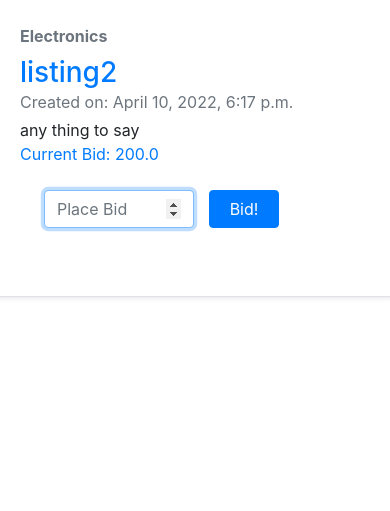
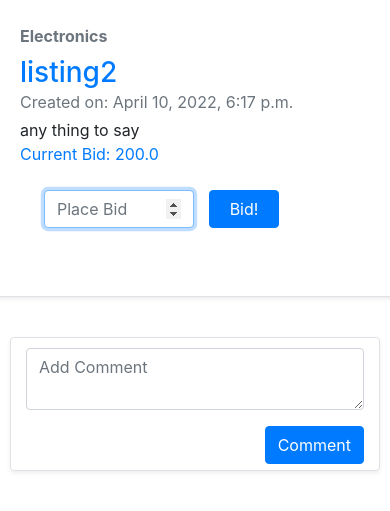
Before and after one commit to alialatabi/commerce, a Django app: page /Listing/2 in a window 390 px wide. Shown: the part 164-675 px from the top of the page. Run offline with Django 3.2, Linux system fonts and the light colour scheme; data comes from the database, SQL or seed files in the repository; both versions use the stored data as it was after the commit; some libraries are stand-ins or nearby versions.

Commit message:
Completed the commenting functionality

```diff
--- a/auctions/templates/auctions/listing.html
+++ b/auctions/templates/auctions/listing.html
@@ -38,7 +38,7 @@
                             {% for bid in bids %}
                                 {% if bid.bid == current_bid and bid.user == current_user %}
                                     <div class="alert alert-success" role="alert">
-                                    Congrats!!! you won this auction yehoooooo
+                                        Congrats!!! you won this auction yehoooooo
                                     </div>
                                 {% endif %}
                             {% endfor %}
@@ -53,7 +53,7 @@
                             {% for bid in bids %}
                                 {% if bid.bid == current_bid %}
                                     <div class="alert alert-success" role="alert">
-                                    {{ bid.user.username }} is the winner
+                                        {{ bid.user.username }} is the winner
                                     </div>
                                 {% endif %}
                             {% endfor %}
@@ -69,6 +69,29 @@
             </div>
         </div>
     </div>
+    <div class="row mb-3 ">
+        <div class="col-md-8 container-fluid">
+            <div class="col g-0 border rounded overflow-hidden flex-md-row mb-6 shadow-sm h-md-250 position-relative">
+                <form action="{% url 'comment' listing.id %}" method="post" style="margin-bottom: 60px">
+                    {% csrf_token %}
+                    <div class="form-group">
+                        <textarea class="form-control" rows="2" style="margin-top: 10px" name="comment"
+                                  placeholder="Add Comment"></textarea>
+                    </div>
+                    <div class="form-group">
+                    <input class="btn mb-1 btn-primary float-right" type="submit" value="Comment">
+                    </div>
+                </form>
+                {% for comment in comments %}
+                    <div class="form-group">
+                        <div class="text-muted">{{ listing.user.username }} Dated: {{ comment.time }}</div>
+                        <div class="form-group">{{ comment.comment }}</div>
+                    </div>
+                {% endfor %}
+            </div>
+        </div>
+    </div>
+
 {% endblock %}
 </body>
 </html>
--- a/auctions/urls.py
+++ b/auctions/urls.py
@@ -4,6 +4,7 @@ from . import views
 
 urlpatterns = [
     path("Listing/Closed/<int:l_id>", views.close, name="close"),
+    path("Listing/Comment/<int:l_id>", views.comment, name="comment"),
     path("Listing/<int:l_id>", views.show, name="show"),
     path("Listings/<int:cat_id>", views.cat_listings, name="cat_listings"),
     path("category", views.category, name="category"),
--- a/auctions/views.py
+++ b/auctions/views.py
@@ -119,36 +119,42 @@ def show(request, l_id):
             my_listing = True
 
     if request.POST:
-        if user != listing.user:
-            bid_price = request.POST.get('bid_price')
-            if bids:
-                if float(bid_price) > current_bid:
-                    Bid.objects.create(listing=listing,
-                                       user=user,
-                                       bid=bid_price)
-                    current_bid = bid_price
+        if not user.is_anonymous:
+            if user != listing.user:
+                bid_price = request.POST.get('bid_price')
+                if bids:
+                    if float(bid_price) > current_bid:
+                        Bid.objects.create(listing=listing,
+                                           user=user,
+                                           bid=bid_price)
+                        current_bid = bid_price
+                    else:
+                        err = "The current largest bid is bigger than your bid!!!"
                 else:
-                    err = "The current largest bid is bigger than your bid!!!"
+                    if float(bid_price) > listing.start_price:
+                        Bid.objects.create(listing=listing,
+                                           user=user,
+                                           bid=bid_price)
+                    else:
+                        err = "Your bid is smaller than the starting price"
             else:
-                if float(bid_price) > listing.start_price:
-                    Bid.objects.create(listing=listing,
-                                       user=user,
-                                       bid=bid_price)
-                else:
-                    err = "Your bid is smaller than the starting price"
+                err = "You Can't bid on your own Listing"
         else:
-            err = "You Can't bid on your own Listing"
+            return HttpResponseRedirect(reverse('login'))
 
+    comments = Comment.objects.filter(listing=l_id)
     return render(request, "auctions/listing.html", {
         "listing": listing,
         "bids": bids,
         "current_bid": current_bid,
         "err": err,
         "my_listing": my_listing,
-        "current_user": user
+        "current_user": user,
+        "comments": comments,
     })
 
 
+@login_required()
 def close(request, l_id):
     if request.POST:
         listing = Listing.objects.get(id=l_id)
@@ -163,3 +169,12 @@ def cat_listings(request, cat_id):
     return render(request, "auctions/index.html", {
         "listings": listings,
     })
+
+
+def comment(request, l_id):
+    if not request.user.is_anonymous:
+        if request.POST:
+            listing = Listing.objects.get(id=l_id)
+            comment = request.POST.get('comment')
+            Comment.objects.create(listing=listing, user=request.user, comment=comment)
+    return HttpResponseRedirect(reverse('show', args=(l_id,)))
```
Also changed, not shown: db.sqlite3.
